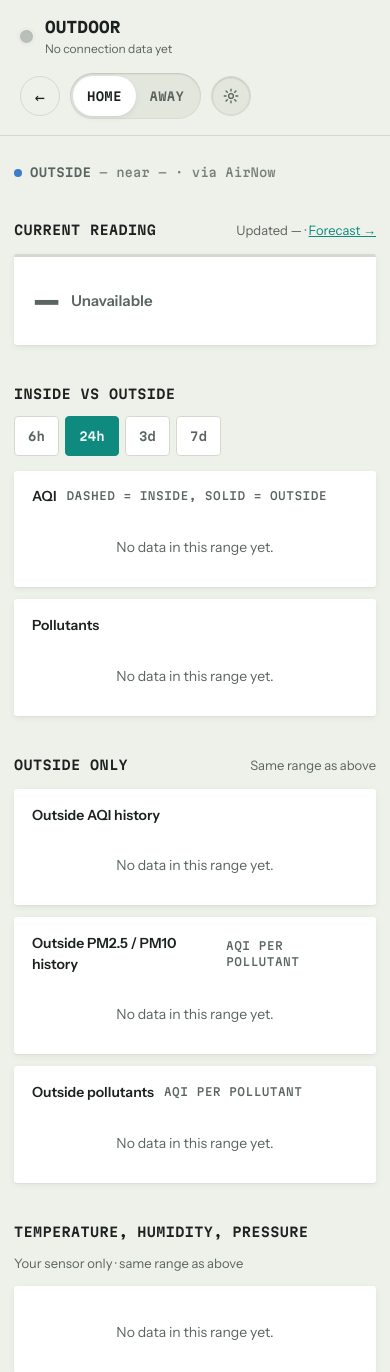
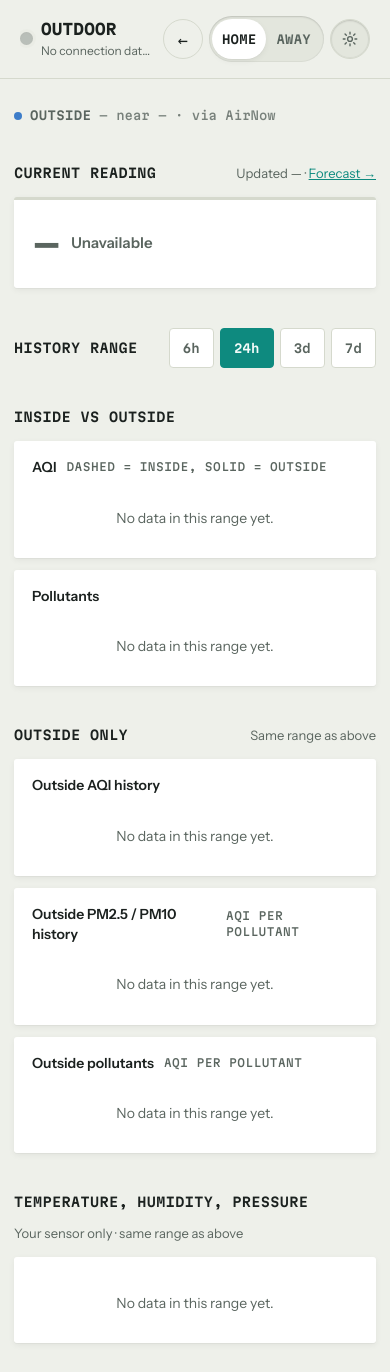
Before and after one commit to ncrosty58/apollo-air1-dashboard, a Flask app: page /technical in a window 390 px wide. Shown: the top 1372 px of the page. Run offline with Flask 3, Linux system fonts and the light colour scheme; data that the repository does not hold is empty.

Commit message:
Header never wraps; fix duplicate title in Technical's Away mode
The header still wrapped on narrow phones because .faceplate-inner and
its two children allowed wrapping -- shrinking individual elements
wasn't enough to guarantee it never happens. Now flex-wrap: nowrap is
set on all three header containers; header-controls (the actual
buttons) holds its natural size, device-id (branding + status) is the
one that flexes down, ellipsizing and finally clipping via overflow:
hidden as a last resort so nothing can force a second line. Gaps and
the mode-rail padding tighten further below 480px, and the connection
subtitle drops below 380px.

Also: in Away mode, Technical's "Inside vs Outside" section renamed
itself to "Outside history" with its content hidden, landing right on
top of "Outside only" below it with nothing in between -- redundant
and confusing. The shared range toggle now lives in its own always-
visible row, and the whole Inside vs Outside section (title included)
hides as one unit in Away mode instead.

Co-Authored-By: Claude Sonnet 5 <noreply@anthropic.com>

```diff
--- a/static/style.css
+++ b/static/style.css
@@ -141,14 +141,22 @@
     background: var(--panel);
     border-bottom: 1px solid var(--hairline);
   }
+  /* Never wraps, on any page, at any width: device-id (branding + status) is
+     the one flexible/sacrificial side (flex: 1 1 auto, shrinks and clips via
+     overflow: hidden well before it would wrap); header-controls (the actual
+     buttons -- back, mode toggle, gear) holds its natural size (flex: none)
+     so touch targets never get squeezed. A 2-line header reads as broken in
+     a way a tightened one-line header doesn't. */
   .faceplate-inner {
     max-width: 1080px; margin: 0 auto; padding: 16px 20px;
-    display: flex; align-items: center; justify-content: space-between; gap: 16px; flex-wrap: wrap;
+    display: flex; align-items: center; justify-content: space-between; gap: 16px; flex-wrap: nowrap;
   }
   /* min-width: 0 lets this shrink below its text's natural width instead of
      forcing .faceplate-inner wider -- needed for .device-sub's ellipsis
-     (below) to actually engage instead of just sitting unused. */
-  .device-id { display: flex; align-items: center; gap: 12px; flex-wrap: wrap; row-gap: 6px; min-width: 0; }
+     (below) to actually engage instead of just sitting unused. overflow:
+     hidden is the last-resort clip guard if even the ellipsized subtitle
+     plus the full device name can't both fit. */
+  .device-id { display: flex; align-items: center; gap: 12px; flex-wrap: nowrap; min-width: 0; flex: 1 1 auto; overflow: hidden; }
   .lamp {
     width: 13px; height: 13px; border-radius: 50%; flex: none;
     box-shadow: var(--shadow-inset), 0 0 0 3px var(--panel-sunken);
@@ -172,7 +180,7 @@
      dot already carries the same state at a glance. */
   .device-sub { font-size: 0.75rem; color: var(--ink-dim); overflow: hidden; text-overflow: ellipsis; white-space: nowrap; max-width: 46vw; }
 
-  .header-controls { display: flex; align-items: center; gap: 10px; flex-wrap: wrap; }
+  .header-controls { display: flex; align-items: center; gap: 10px; flex-wrap: nowrap; flex: none; }
 
   /* Back-to-dashboard on Technical/Indoor/Forecast -- an icon-only circle
      (same footprint as the settings gear) instead of a text pill, so the
@@ -214,6 +222,25 @@
   .settings-gear svg { width: 18px; height: 18px; }
   .settings-gear[aria-expanded="true"] {
     background: var(--accent); color: var(--accent-ink); box-shadow: none; border-color: var(--accent);
+  }
+
+  /* Belt-and-suspenders for the never-wraps rule above: header-controls holds
+     its natural size on purpose, so on a narrow phone it's the one that has
+     to give a little too, or device-id (already shrinking) would have to
+     clip more than necessary. Only the header's own mode rail is targeted
+     (not .settings-rail generally -- the readout/unit/theme toggles inside
+     the settings popover have their own room and stay full-size). */
+  @media (max-width: 480px) {
+    .faceplate-inner { gap: 10px; }
+    .header-controls { gap: 6px; }
+    .device-id { gap: 8px; }
+    .mode-rail button { padding: 12px 10px; }
+  }
+  /* Below this, drop the connection-status subtitle entirely rather than
+     lean harder on the ellipsis -- the lamp dot alone still carries the
+     same state, and the device name reads better whole than clipped. */
+  @media (max-width: 380px) {
+    .device-sub { display: none; }
   }
 
   .settings-backdrop {
--- a/static/technical.js
+++ b/static/technical.js
@@ -266,20 +266,19 @@
     link.href = awayLoc ? `/forecast?zip=${encodeURIComponent(awayLoc.zip)}` : "/forecast";
   }
 
-  // Indoor air is physically tied to Home -- hide the Inside vs Outside
-  // overlay charts, and the Temperature/humidity/pressure section at the
+  // Indoor air is physically tied to Home -- hide the whole Inside vs
+  // Outside section, and the Temperature/humidity/pressure section at the
   // bottom of the page, entirely in Away mode (comparing either to a remote
-  // location would be misleading), leaving just the current reading +
-  // outside-only history. The shared range toggle stays visible either way
-  // (it also drives the Outside-only section in between).
+  // location would be misleading), leaving just the current reading + the
+  // shared range toggle + outside-only history. The range toggle lives in
+  // its own row above both sections (see technical.html), so it isn't tied
+  // to either one's visibility.
   function applyModeVisibility() {
     const away = currentMode() === "away";
-    const chartsEl = document.getElementById("inside-outside-charts");
-    if (chartsEl) chartsEl.hidden = away;
+    const sectionEl = document.getElementById("section-inside-outside");
+    if (sectionEl) sectionEl.hidden = away;
     const weatherEl = document.getElementById("section-inside-outside-weather");
     if (weatherEl) weatherEl.hidden = away;
-    const titleEl = document.getElementById("inside-outside-title");
-    if (titleEl) titleEl.textContent = away ? "Outside history" : "Inside vs Outside";
   }
 
   // Readout=AQI (the default) is a non-technical read: every pollutant
--- a/templates/technical.html
+++ b/templates/technical.html
@@ -111,6 +111,25 @@
       </div>
     </div>
 
+    <!-- One range control for the whole page (drives Inside vs Outside,
+         Outside only, and the weather section below), living in its own row
+         rather than inside either section's title -- Inside vs Outside is
+         hidden outright in Away mode (see applyModeVisibility), and a title
+         that has to keep switching between "Inside vs Outside" and "Outside
+         history" just to hold onto the toggle ended up sitting right on top
+         of "Outside only" with nothing in between. -->
+    <div class="section">
+      <div class="section-head">
+        <span class="section-title">History range</span>
+        <div class="range-toggle" id="range-toggle-outside">
+          <button type="button" data-range="6" aria-pressed="false">6h</button>
+          <button type="button" data-range="24" aria-pressed="true">24h</button>
+          <button type="button" data-range="72" aria-pressed="false">3d</button>
+          <button type="button" data-range="168" aria-pressed="false">7d</button>
+        </div>
+      </div>
+    </div>
+
     <!-- AQI is the one signal every provider gives on a shared 0-500 scale,
          so it's the universal inside/outside overlay. Providers that give
          raw concentrations (Google, PurpleAir, OpenWeatherMap) overlay
@@ -124,21 +143,13 @@
          overlay. Inside and Outside share one row per metric (not separate
          rows) since they're the same scale -- dashed vs solid tells them
          apart since color here is already spoken for by severity. -->
-    <div class="section">
+    <!-- Indoor air is physically tied to Home -- comparing it against a
+         remote Away location is misleading, so this whole section is hidden
+         in Away mode (see technical.js's applyModeVisibility). -->
+    <div class="section" id="section-inside-outside">
       <div class="section-head">
-        <span class="section-title" id="inside-outside-title">Inside vs Outside</span>
-        <!-- Shared by the Outside-only section below too -- one range control
-             for the whole page, so it lives here regardless of mode. -->
-        <div class="range-toggle" id="range-toggle-outside">
-          <button type="button" data-range="6" aria-pressed="false">6h</button>
-          <button type="button" data-range="24" aria-pressed="true">24h</button>
-          <button type="button" data-range="72" aria-pressed="false">3d</button>
-          <button type="button" data-range="168" aria-pressed="false">7d</button>
-        </div>
+        <span class="section-title">Inside vs Outside</span>
       </div>
-      <!-- Indoor air is physically tied to Home -- comparing it against a
-           remote Away location is misleading, so this is hidden entirely in
-           Away mode (see technical.js's modechange handler). -->
       <div id="inside-outside-charts">
         <div class="chart-card">
           <h4>AQI <span class="eyebrow" style="font-weight:500">dashed = inside, solid = outside</span></h4>
```
